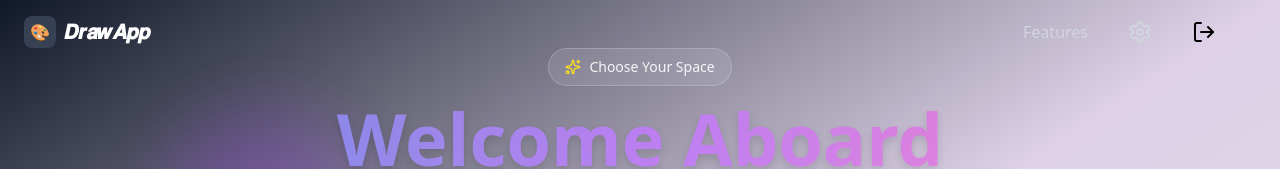
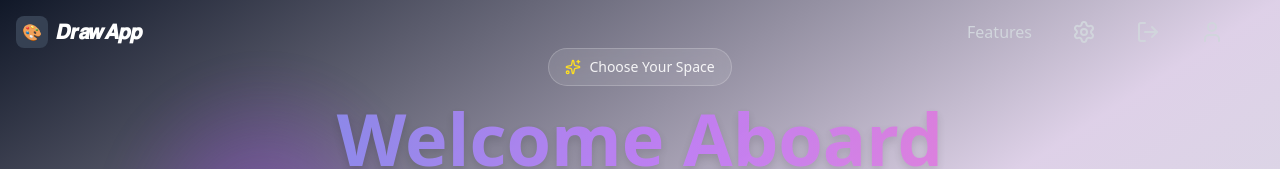
Before and after one commit to harshitvashisht/DrawApp, a Next.js app in the folder apps/drawapp-frontend/: page /choice in a window 1280 px wide. Shown: the top 169 px of the page. Built offline with nearby package versions, Linux system fonts and the light colour scheme.

Commit message:
added myroom route

```diff
--- a/apps/drawapp-frontend/app/components/appbar.tsx
+++ b/apps/drawapp-frontend/app/components/appbar.tsx
@@ -1,5 +1,5 @@
 "use client"
-import { LogOut , Settings } from "lucide-react";
+import { LogOut , Settings , User } from "lucide-react";
 import { useEffect, useState } from "react";
 import { useRouter } from "next/navigation";
 
@@ -72,7 +72,7 @@ export default function AppBar ({type} : AppBarProps){
         ? 'bg-gray-900/95 backdrop-blur-lg border-b border-gray-800/50 shadow-2xl'
         : 'bg-transparent'
     }`}>
-      <div className="max-w-7xl mx-auto px-6">
+      <div className="max-w-7xl mx-auto px-4">
         <div className="flex items-center justify-between h-16">
 
           <div className="flex items-center space-x-2">
@@ -85,7 +85,8 @@ export default function AppBar ({type} : AppBarProps){
           <div className="hidden md:flex items-center space-x-10">
             <a href="#features" className="text-gray-300 hover:text-white transition-colors duration-200">Features</a>
             <a href="#setting" className="text-gray-300 hover:text-white transition-colors duration-200"><Settings/></a>
-            <LogOut onClick={handleLogOut}/>
+            <LogOut className="text-gray-300 hover:text-white transition-colors duration-200" onClick={handleLogOut}/>
+            <User onClick={()=>router.push('/dashboard')} className="text-gray-300 hover:text-white transition-colors duration-200"/>
             <div className="relative group">
             </div>
           </div>
--- a/apps/drawapp-frontend/app/components/chat.tsx
+++ b/apps/drawapp-frontend/app/components/chat.tsx
@@ -61,7 +61,7 @@ function Chat ({token  , roomId , roomSlug} :  {token : string | null ; roomId :
              const msgs = response.data.messages.map((msg: any) => ({
              type: msg.userId === currentUserId ? "send" : "received",
              content: msg.message,
-    }));
+}));
              setMessages(msgs.reverse())
         }
 
--- a/apps/drawapp-frontend/app/dashboard/page.tsx
+++ b/apps/drawapp-frontend/app/dashboard/page.tsx
@@ -2,12 +2,13 @@
 import React, { useState } from "react";
 import {MessageSquare,Users, Plus, LogOut,Home,Settings,TrendingUp,Clock, Crown, Search} from "lucide-react";
 import Rooms from "../components/rooms";
+import AppBar from "../components/appbar";
 
 export default function UserDashboard() {
   const [count , setCount] = useState(0)
   return (
     <div className="min-h-screen bg-gray-900 text-gray-100">
-
+      <AppBar type="afterAuth"/>
       <main className="max-w-7xl mx-auto px-6 py-8 pt-16">
         {/* Welcome Section */}
         <div className="mb-8">
```
Also changed, not shown: 1 other file (tests, documents, lock files or other folders).
